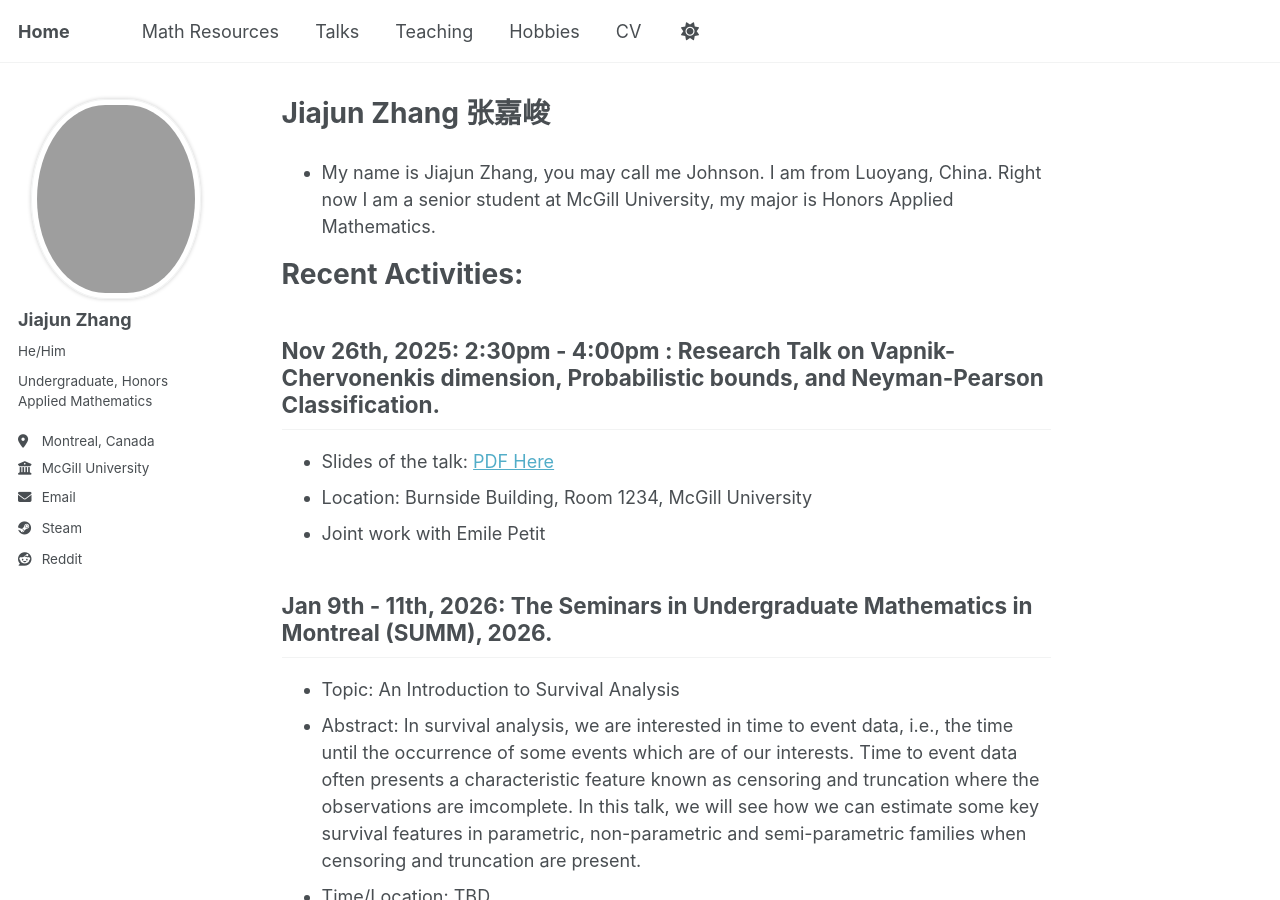
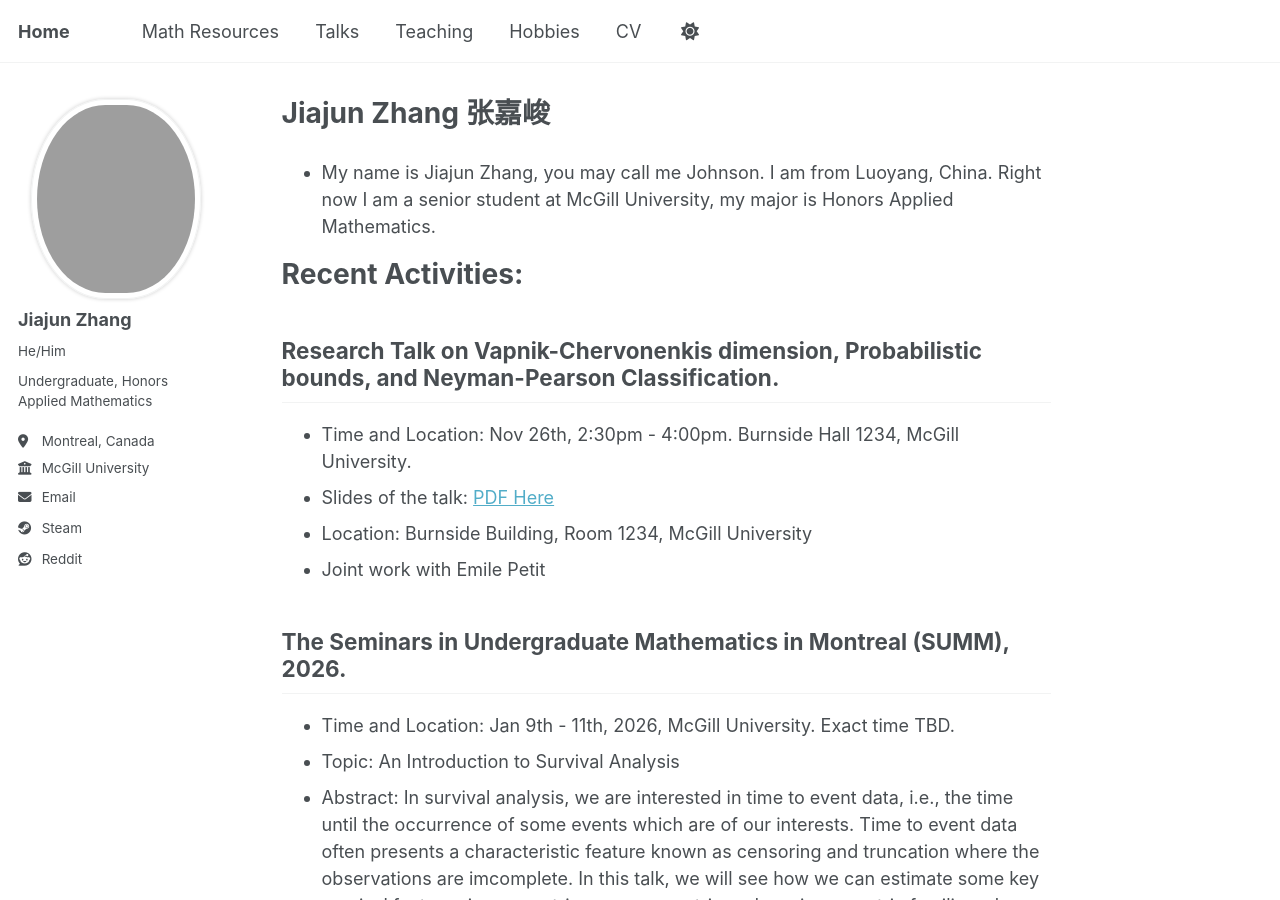
Before and after one commit to JohanssonRein/JohanssonRein.github.io, a Jekyll site: the page built from _pages/about.md, in a window 1280 px wide and 900 px high. Built offline with Jekyll 4.4.1, drawn with Linux system fonts in a browser that asks for light colours.

Commit message:
Update about.md

```diff
--- a/_pages/about.md
+++ b/_pages/about.md
@@ -11,12 +11,14 @@ redirect_from:
 
 # Recent Activities:
 
-## Nov 26th, 2025: 2:30pm - 4:00pm : Research Talk on Vapnik-Chervonenkis dimension, Probabilistic bounds, and Neyman-Pearson Classification.
+## Research Talk on Vapnik-Chervonenkis dimension, Probabilistic bounds, and Neyman-Pearson Classification.
+   * Time and Location: Nov 26th, 2:30pm - 4:00pm. Burnside Hall 1234, McGill University.
    * Slides of the talk: [PDF Here](/files/NPClassifiers.pdf)
    * Location: Burnside Building, Room 1234, McGill University
    * Joint work with Emile Petit
 
-## Jan 9th - 11th, 2026: The Seminars in Undergraduate Mathematics in Montreal (SUMM), 2026.
+## The Seminars in Undergraduate Mathematics in Montreal (SUMM), 2026.
+   * Time and Location: Jan 9th - 11th, 2026, McGill University. Exact time TBD.
    * Topic: An Introduction to Survival Analysis
    * Abstract: In survival analysis, we are interested in time to event data, i.e., the time until the occurrence of some events which are of our interests. Time to event data often presents a characteristic feature known as censoring and truncation where the observations are imcomplete. In this talk, we will see how we can estimate some key survival features in parametric, non-parametric and semi-parametric families when censoring and truncation are present.
    * Time/Location: TBD
```
